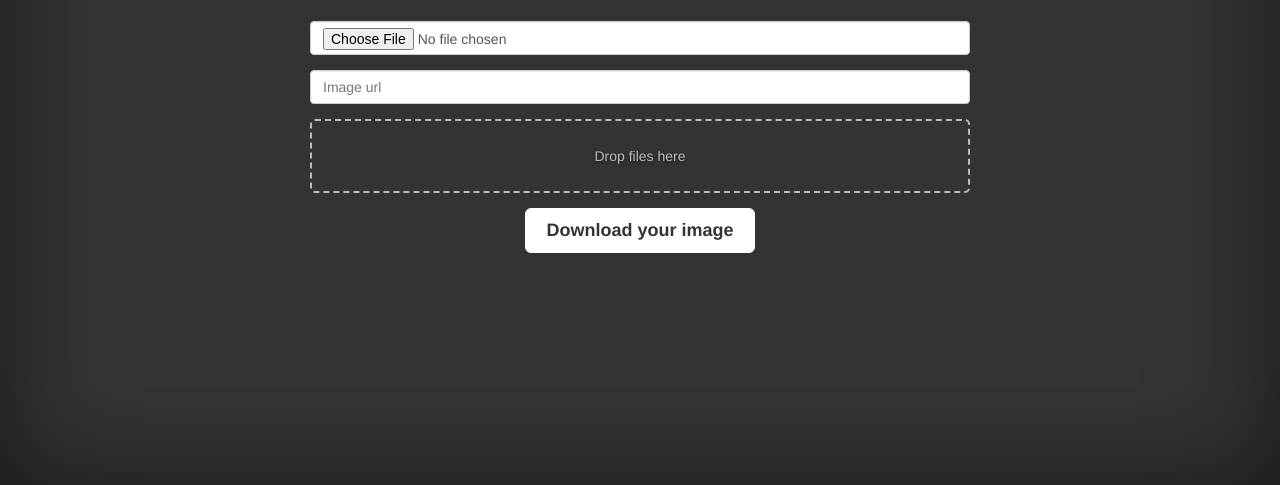
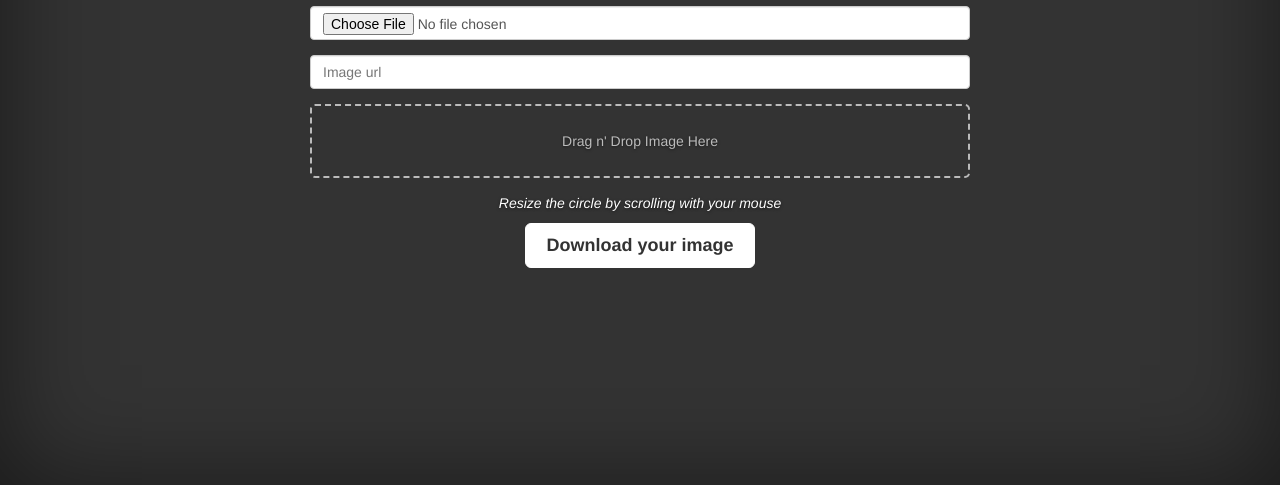
Before and after one commit to jmbmxer/circleit, a plain HTML site: page index.html in a window 1280 px wide. Shown: the part 315-800 px from the top of the page. Drawn offline with nearby package versions, Linux system fonts and the light colour scheme.

Commit message:
added tip

```diff
--- a/index.html
+++ b/index.html
@@ -49,7 +49,7 @@
             </div>
             <div class="form-group">
                 <div id="drop_zone">
-                    Drop files here
+                    Drag n' Drop Image Here
                 </div>
             </div>
             <div class="form-group">
@@ -58,6 +58,7 @@
              <div class="form-group canvas_hdden">
                 <div id="canvas_holder_hidden"></div>
             </div>
+            <p><i>Resize the circle by scrolling with your mouse</i></p>
             <div class="form-group">
                   <a href="" download="circle_image.png" class="btn btn-lg btn-default" id="download">Download your image</a>
             </div>
```
